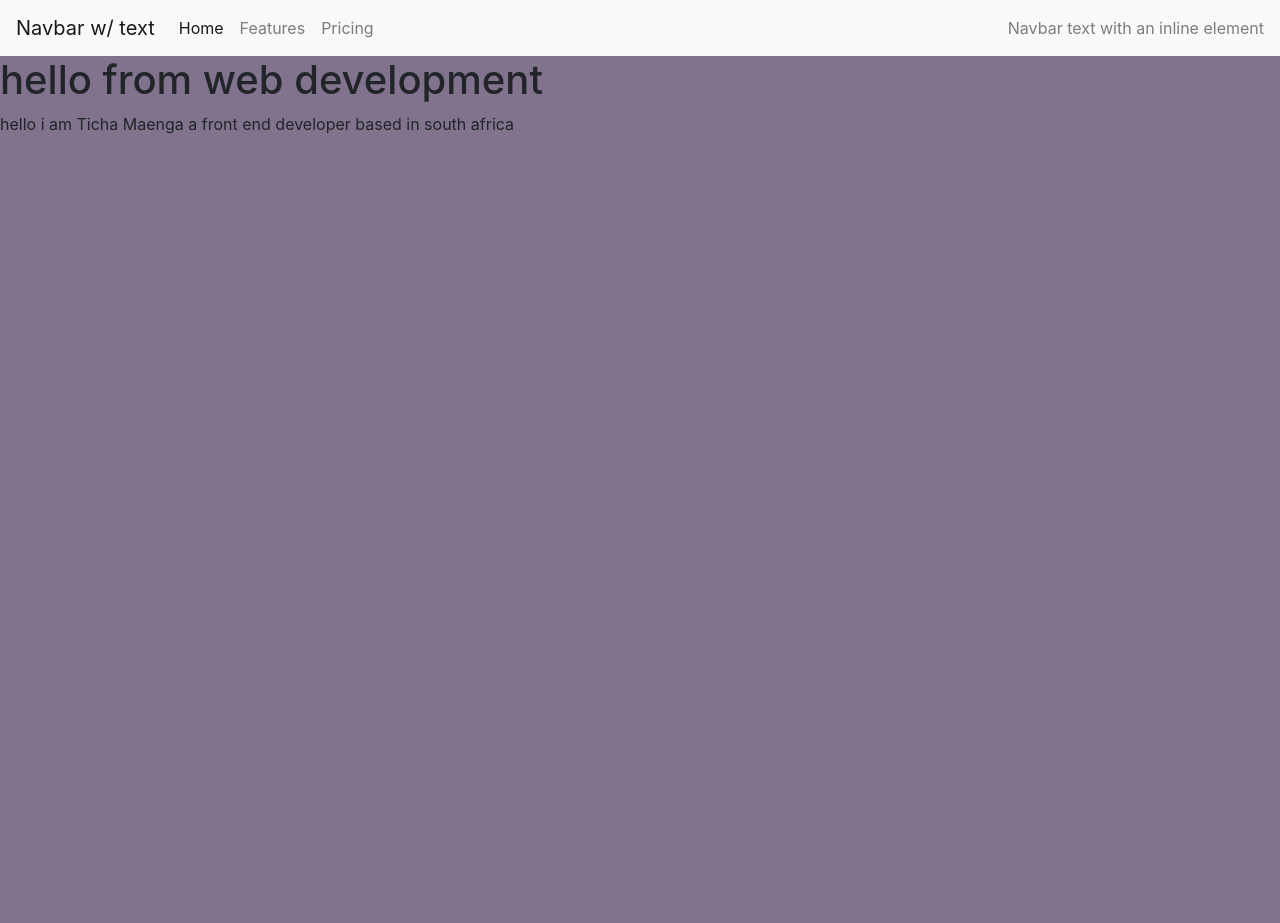
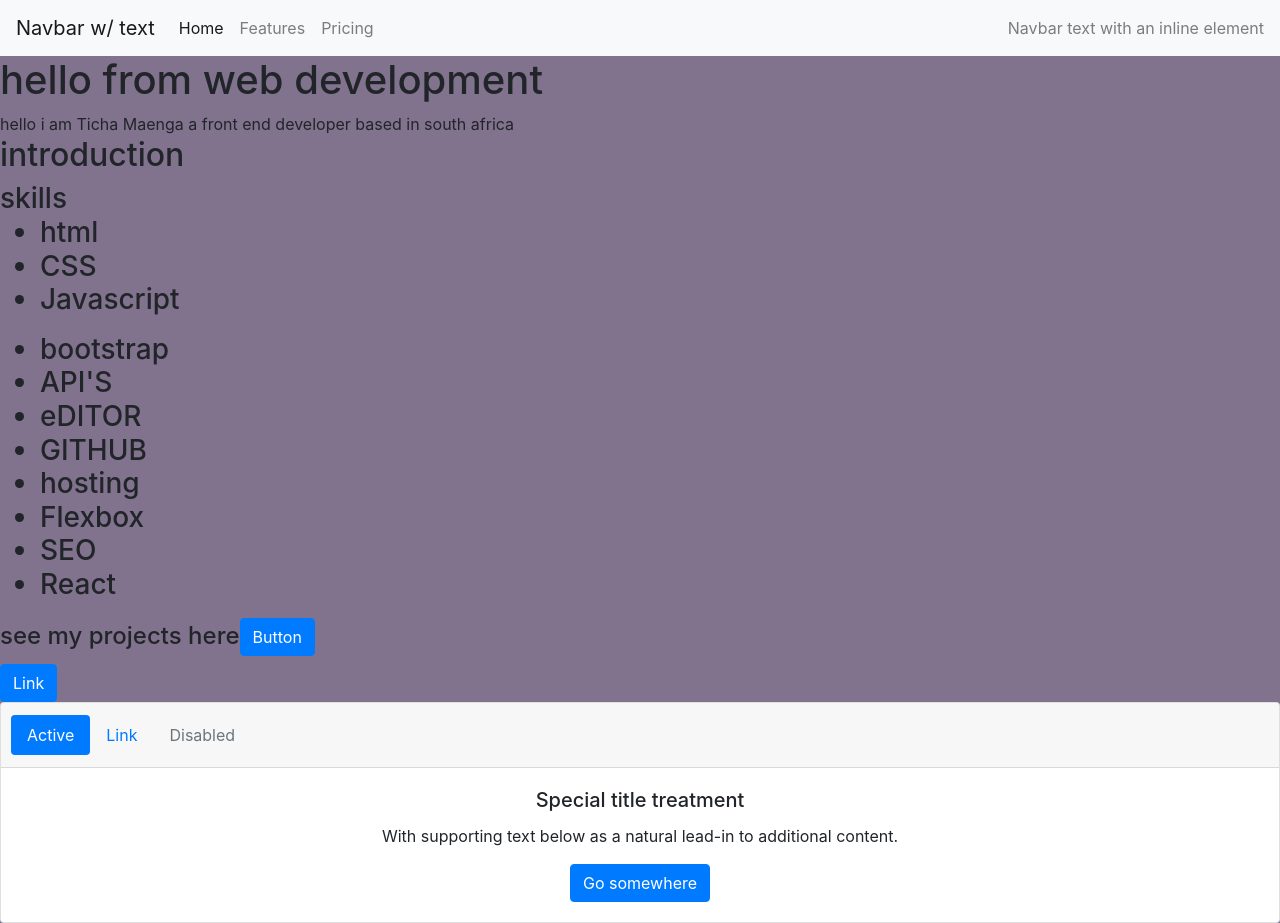
Before and after one commit to TishaNaturralle/My-Portfolio-bg, a plain HTML site: page index.html in a window 1280 px wide. Before the commit the page ends 800 px from the top, so only its background shows below. Drawn offline with nearby package versions, Linux system fonts and the light colour scheme.

Commit message:
Update index.html

```diff
--- a/index.html
+++ b/index.html
@@ -61,5 +61,51 @@
     i am Ticha Maenga
     a front end developer based in south africa
   </hr>
+  <h2>introduction </h2>
+  <h3>skills
+    <ul>
+        <li>html</li>
+        <li>CSS</li>
+        <li>Javascript</li>
+    </ul>
+
+ <ul>
+        <li>bootstrap</li>
+        <li>API'S</li>
+        <li>eDITOR</li>
+          <li>GITHUB</li>
+        <li>hosting</li>
+        <li>Flexbox</li>
+        <li>SEO</li>
+        <li>React</li>
+
+
+    </ul>
+    <h4>see my projects here<button class="btn btn-primary" type="submit">Button</button></h4>
+  <a class="btn btn-primary" href="#" role="button">Link</a>
+
+</h3>
+<footer>
+    <div class="card text-center">
+  <div class="card-header">
+    <ul class="nav nav-pills card-header-pills">
+      <li class="nav-item">
+        <a class="nav-link active" href="#">Active</a>
+      </li>
+      <li class="nav-item">
+        <a class="nav-link" href="#">Link</a>
+      </li>
+      <li class="nav-item">
+        <a class="nav-link disabled" href="#" tabindex="-1" aria-disabled="true">Disabled</a>
+      </li>
+    </ul>
+  </div>
+  <div class="card-body">
+    <h5 class="card-title">Special title treatment</h5>
+    <p class="card-text">With supporting text below as a natural lead-in to additional content.</p>
+    <a href="#" class="btn btn-primary">Go somewhere</a>
+  </div>
+</div>
+</footer>
   </body>
 </html>
```
